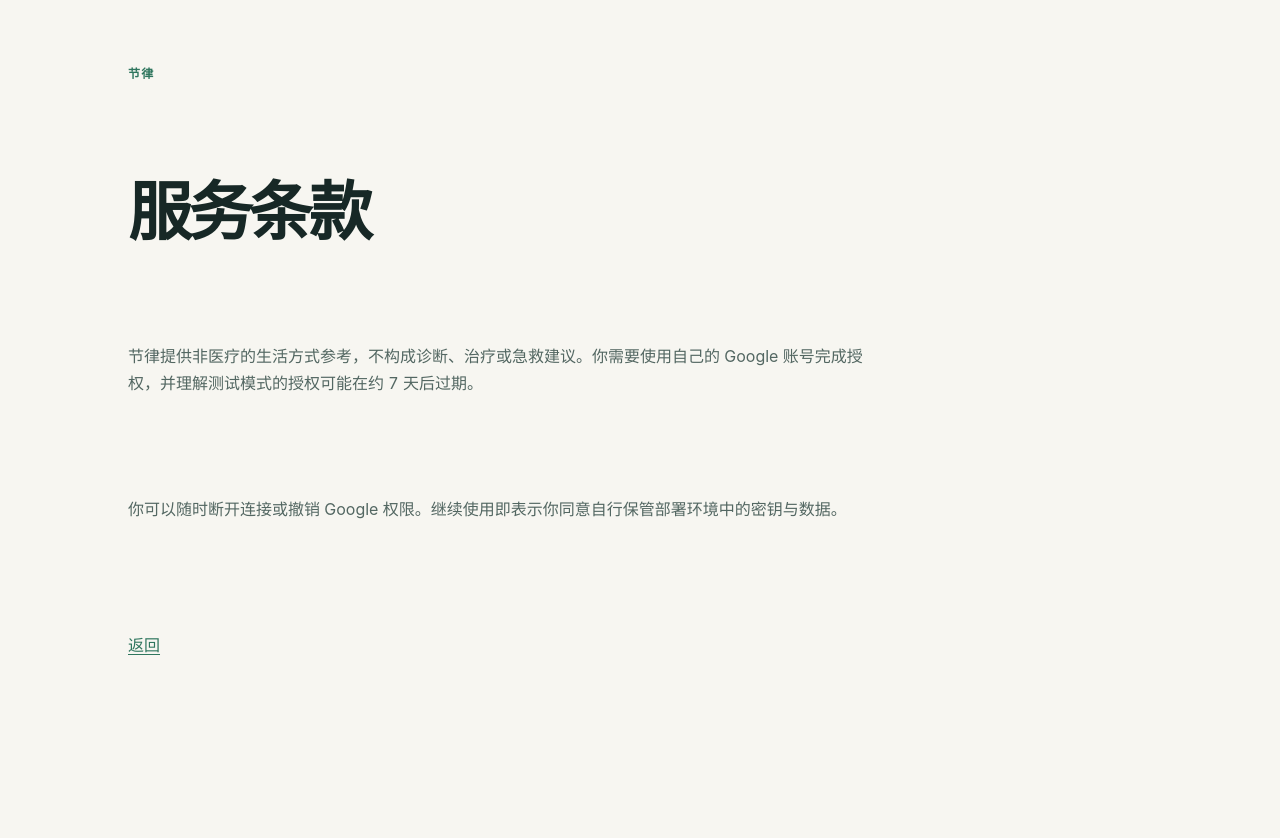
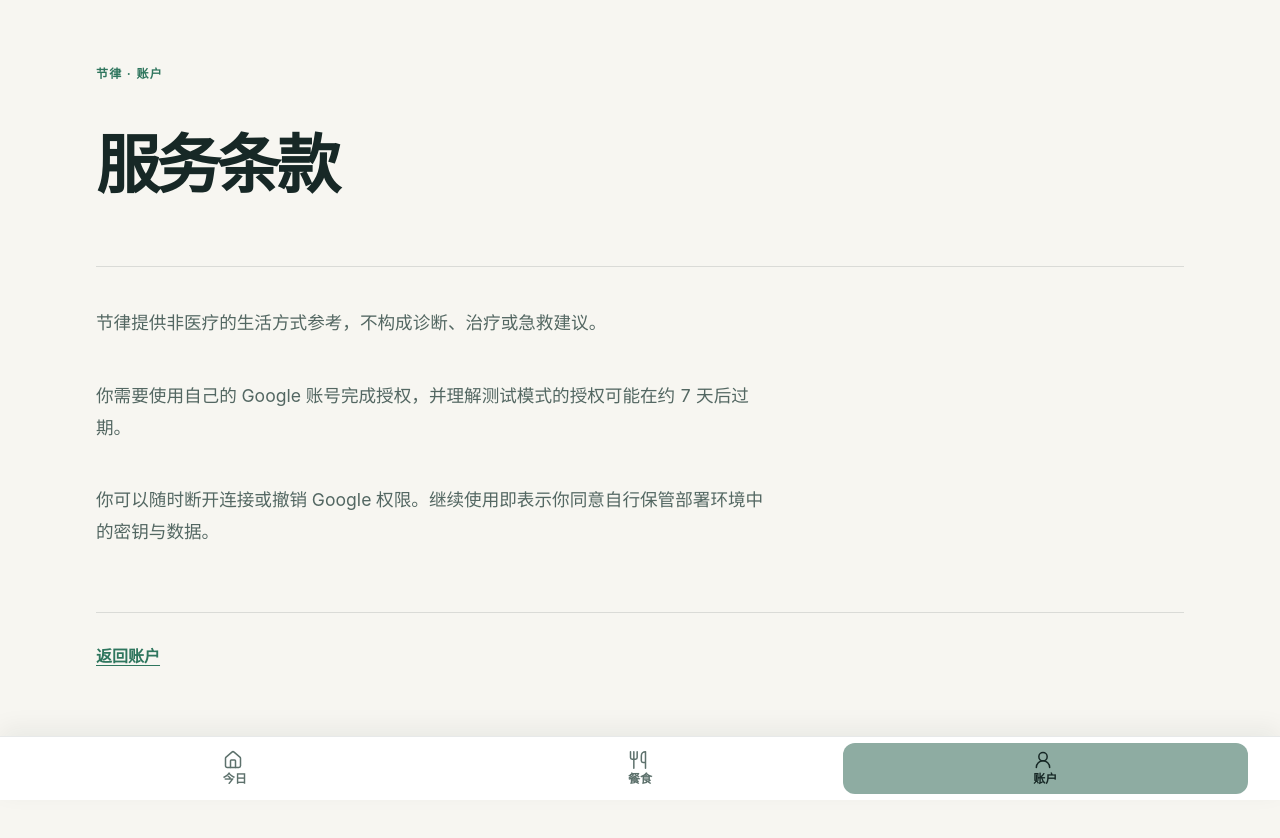
Before and after one commit to DoubiYang/fitbit, a Next.js app: page /rhythm/terms in a window 1280 px wide. Shown: the top 838 px of the page. Before the commit the page ends 800 px from the top, so only its background shows below. Built offline with nearby package versions, Linux system fonts and the light colour scheme.

Commit message:
feat: redesign account and reading pages

```diff
--- a/app/terms/page.tsx
+++ b/app/terms/page.tsx
@@ -1,17 +1,11 @@
+import { LegalPage } from '../../src/ui/legal/legal-page';
+
 export default function TermsPage() {
-  return (
-    <main className="dashboard">
-      <header className="dashboard-header">
-        <p className="eyebrow">节律</p>
-        <h1>服务条款</h1>
-        <p className="lede">
-          节律提供非医疗的生活方式参考，不构成诊断、治疗或急救建议。你需要使用自己的 Google 账号完成授权，并理解测试模式的授权可能在约 7 天后过期。
-        </p>
-        <p className="lede">你可以随时断开连接或撤销 Google 权限。继续使用即表示你同意自行保管部署环境中的密钥与数据。</p>
-        <p>
-          <a href="/rhythm">返回</a>
-        </p>
-      </header>
-    </main>
-  );
+  return <LegalPage title="服务条款" paragraphs={paragraphs} returnHref="/rhythm/account" returnLabel="返回账户" />;
 }
+
+const paragraphs = [
+  '节律提供非医疗的生活方式参考，不构成诊断、治疗或急救建议。',
+  '你需要使用自己的 Google 账号完成授权，并理解测试模式的授权可能在约 7 天后过期。',
+  '你可以随时断开连接或撤销 Google 权限。继续使用即表示你同意自行保管部署环境中的密钥与数据。',
+];
--- /dev/null
+++ b/src/ui/legal/legal-page.module.css
@@ -0,0 +1,57 @@
+.page {
+  display: grid;
+  width: min(100%, 46rem);
+  min-height: 100vh;
+  gap: clamp(1.5rem, 4vw, 2.5rem);
+  margin: 0 auto;
+  padding: clamp(1.5rem, 5vw, 4rem) 0 3rem;
+}
+
+.header,
+.reading {
+  display: grid;
+  gap: 1rem;
+}
+
+.header {
+  padding-bottom: clamp(1.25rem, 4vw, 2rem);
+  border-bottom: 1px solid rgb(23 40 38 / 13%);
+}
+
+.eyebrow {
+  color: var(--sage-deep);
+  font-size: 0.75rem;
+  font-weight: 750;
+  letter-spacing: 0.1em;
+  text-transform: uppercase;
+}
+
+.title {
+  margin: 0;
+  color: var(--ink);
+  font-size: clamp(2.35rem, 8vw, 4rem);
+  letter-spacing: -0.06em;
+  line-height: 0.98;
+}
+
+.paragraph {
+  max-width: 42rem;
+  margin: 0;
+  color: #536762;
+  font-size: clamp(1rem, 2.5vw, 1.1rem);
+  line-height: 1.8;
+}
+
+.return {
+  margin: 0;
+  padding-top: 1.25rem;
+  border-top: 1px solid rgb(23 40 38 / 13%);
+}
+
+.returnLink {
+  display: inline-flex;
+  align-items: center;
+  min-height: 2.75rem;
+  color: var(--sage-deep);
+  font-weight: 700;
+}
--- /dev/null
+++ b/src/ui/legal/legal-page.tsx
@@ -0,0 +1,37 @@
+import { AppShell } from '../shell/app-shell';
+
+import styles from './legal-page.module.css';
+
+type LegalPageProps = {
+  title: string;
+  paragraphs: readonly string[];
+  returnHref: string;
+  returnLabel: string;
+};
+
+export function LegalPage({ title, paragraphs, returnHref, returnLabel }: LegalPageProps) {
+  return (
+    <AppShell active="account">
+      <main className={styles.page}>
+        <header className={styles.header}>
+          <p className={styles.eyebrow}>节律 · 账户</p>
+          <h1 className={styles.title}>{title}</h1>
+        </header>
+
+        <section className={styles.reading} aria-label={title}>
+          {paragraphs.map((paragraph) => (
+            <p className={styles.paragraph} key={paragraph}>
+              {paragraph}
+            </p>
+          ))}
+        </section>
+
+        <p className={styles.return}>
+          <a className={styles.returnLink} href={returnHref}>
+            {returnLabel}
+          </a>
+        </p>
+      </main>
+    </AppShell>
+  );
+}
```
Also changed, not shown: app/privacy/page.tsx (+10 -17 lines), src/ui/account/account-panel.tsx (+39 -22 lines), 2 other files (tests, documents, lock files or other folders).
